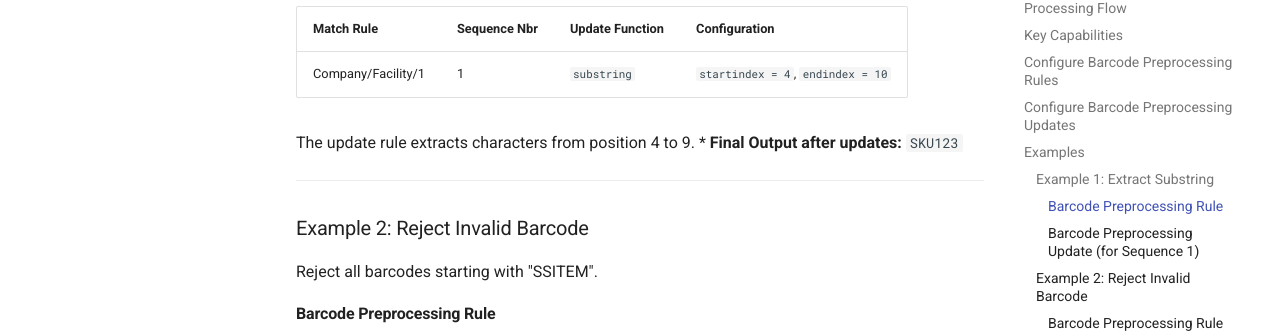
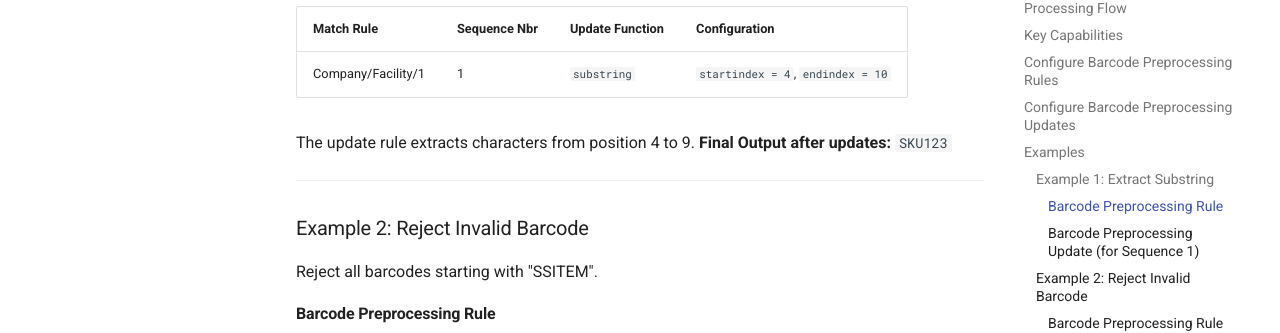
Before and after one commit to sangatisomasekharareddy/soma-docs-pipeline-portfolio, an MkDocs documentation site: the page built from docs/barcode-preprocessing.md, in a window 1280 px wide and 900 px high, scrolled down 3319 px. Shown: the part 127-460 px from the top of the window. Built offline with MkDocs 1.6.1 and Material for MkDocs 9.7.7, drawn with Linux system fonts in a browser that asks for light colours; some of the changed text lies outside the part shown.

```diff
--- a/docs/barcode-preprocessing.md
+++ b/docs/barcode-preprocessing.md
@@ -97,7 +97,7 @@ You can create multiple updates with different sequence numbers.
 ### Example 1: Extract Substring
 Extract a portion from the scanned barcode.
 
-* **Input Barcode:** `ARTSSKU1234567`
+**Input Barcode:** `ARTSSKU1234567`
 
 #### Barcode Preprocessing Rule
 | Group | Sequence Nbr | Prefix Text | Reject Barcode | Match Function | Parameters |
@@ -112,7 +112,7 @@ The system matches the scanned barcode `ARTSSKU1234567` based on the prefix and
 | Company/Facility/1 | 1 | `substring` | `startindex = 4`, `endindex = 10` |
 
 The update rule extracts characters from position 4 to 9.
-* **Final Output after updates:** `SKU123`
+**Final Output after updates:** `SKU123`
 
 ---
 
```
Also changed, not shown: other parts of docs/barcode-preprocessing.md (+2 -1 lines).
